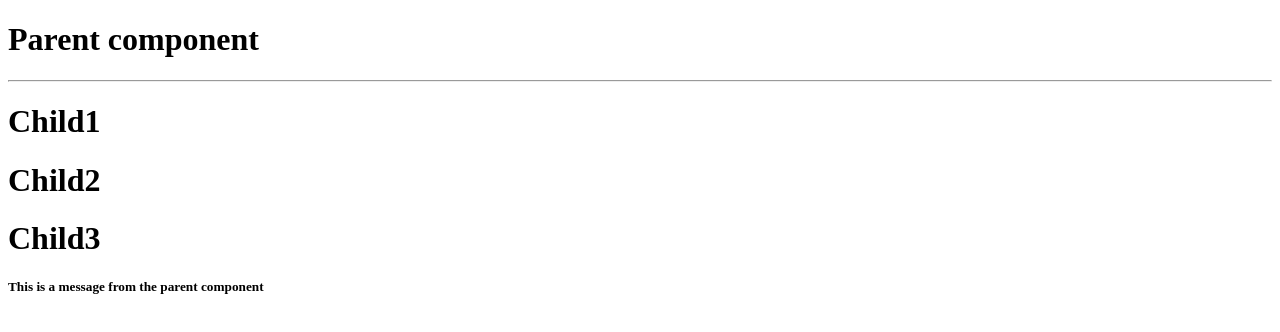
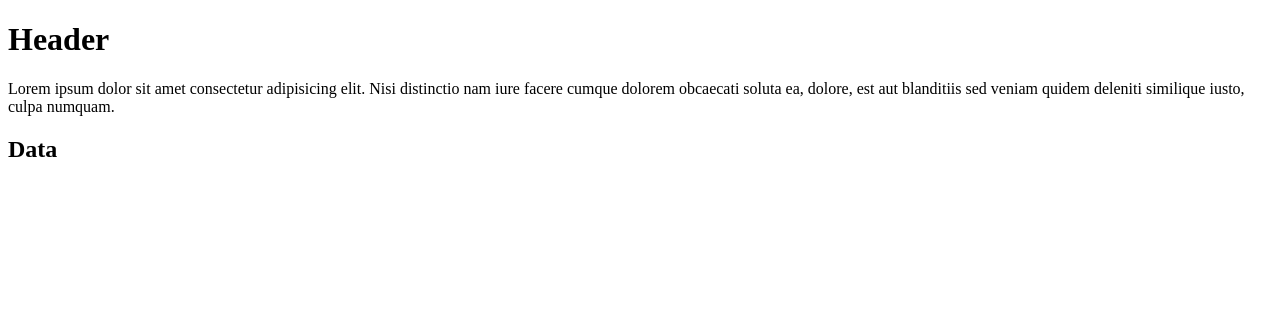
Before and after one commit to yogeshOzaDeanInfotech/amazonclone, a React (Vite) app: page / in a window 1280 px wide. Shown: the top 332 px of the page. Built offline with nearby package versions, Linux system fonts and the light colour scheme.

Commit message:
children props

```diff
--- a/src/App.jsx
+++ b/src/App.jsx
@@ -1,21 +1,15 @@
 import Child1 from "./Child1";
 
-import { useState } from "react";
-
 const App = () =>{
-  const [message, setMessage] = useState("This is a message from the parent component");
-
   return (
     <div>
-      <h1>Parent component</h1>
-      <hr />
-      <Child1  message={message} />
+      <Child1>
+        <h1>Header</h1>
+        <p>Lorem ipsum dolor sit amet consectetur adipisicing elit. Nisi distinctio nam iure facere cumque dolorem obcaecati soluta ea, dolore, est aut blanditiis sed veniam quidem deleniti similique iusto, culpa numquam.</p>
+        <h2>Data</h2>
+      </Child1>
     </div>
   )
 }
 
 export default App;
-
-// property type  =>
-
-  // nested children => parent component (app) => child 3
--- a/src/Child1.jsx
+++ b/src/Child1.jsx
@@ -1,13 +1,8 @@
-import Child2 from "./Child2";
 
-
-const Child1 = ({message}) =>{
+const Child1 = ({children}) =>{
 
     return (
-      <div>
-        <h1>Child1</h1>
-        <Child2  message={message} />
-      </div>
+      <> {children} </>
     )
   }
 
--- a/src/Child2.jsx
+++ /dev/null
@@ -1,14 +0,0 @@
-import Child3 from "./Child3";
-
-
-const Child2 = ({message}) =>{
-
-    return (
-      <div>
-        <h1>Child2</h1>
-        <Child3  message={message} />
-      </div>
-    )
-  }
-
-  export default Child2;
--- a/src/Child3.jsx
+++ /dev/null
@@ -1,13 +0,0 @@
-
-
-const Child3 = ({message}) =>{
-
-    return (
-      <div>
-        <h1>Child3</h1>
-        <h5>{message}</h5>
-      </div>
-    )
-  }
-
-  export default Child3;
```
